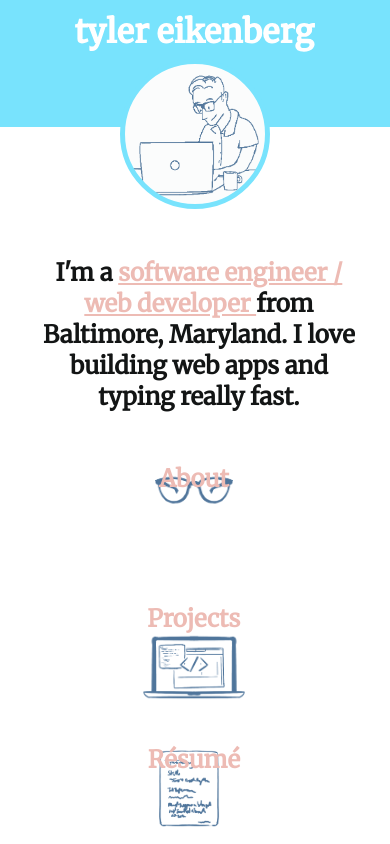
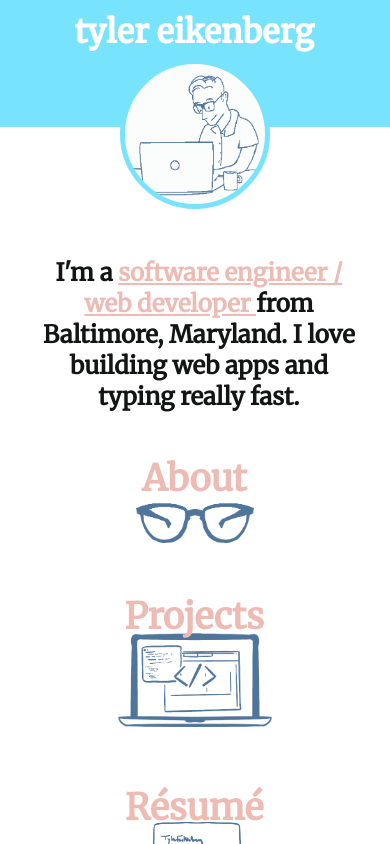
Before and after one commit to TylerEikenberg/Tyler-Eikenberg-Portfolio-Website, a React (Create React App) app: page / in a window 390 px wide. Built offline with nearby package versions, Linux system fonts and the light colour scheme.

Commit message:
fixing media queries

```diff
--- a/src/App.css
+++ b/src/App.css
@@ -52,7 +52,6 @@ a {
   background-color: #78e3fd;
   padding-top: 40vh;
   animation: slide-up 1s ease-in-out forwards 1.5s;
-  /* border: 2px solid green; */
 }
 
 @keyframes slide-up {
@@ -92,7 +91,7 @@ a {
   z-index: 5;
   opacity: 0;
   display: flex;
-  margin: 3vh 0 0vh 40vw;
+  margin: 0vh 0 0vh 30vw;
   animation: open 0.9s ease-in forwards 2.5s;
 }
 @keyframes open {
@@ -165,7 +164,7 @@ a {
   display: flex;
 }
 
-@media screen and (max-width: 800px) {
+@media screen and (max-width: 425px) {
   .details-box {
     width: 90vw;
     margin: 0vh 1vw 0 1vw;
--- a/src/Components/Button/Button.css
+++ b/src/Components/Button/Button.css
@@ -5,6 +5,7 @@
   width: 20vw;
   background-repeat: no-repeat;
   background-size: cover;
+  /* border: 1px solid black; */
 }
 .glasses {
   background-image: url("../../Assets/myglasses.png");
@@ -31,15 +32,26 @@
   color: #e64a36;
 }
 
-@media screen and (max-width: 800px) {
+@media screen and (max-width: 425px) {
   .button-wrapper {
     width: 35vw;
+    transform: scale(1.5);
+    margin: 1vh 0 5vh 0;
   }
   .button-wrapper h1 {
     padding: 1vh 0 0vh 0;
     color: #edbbb4;
   }
   .laptop {
+    background-position-y: -1.8vh;
+  }
+  .glasses {
     background-position-y: -1vh;
+    padding-bottom: 5vh;
+  }
+  .resume {
+    background-size: 85%;
+    background-position-y: 1.2vh;
+    background-position-x: 3vw;
   }
 }
```
